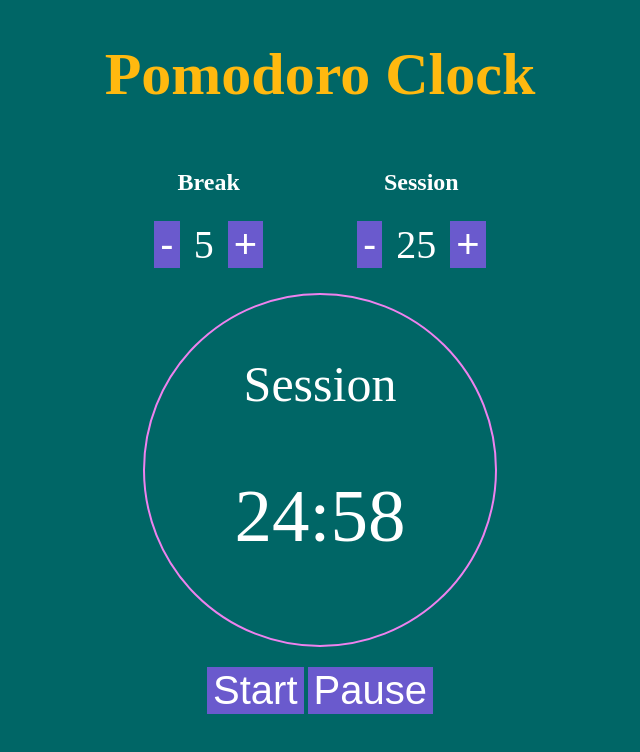
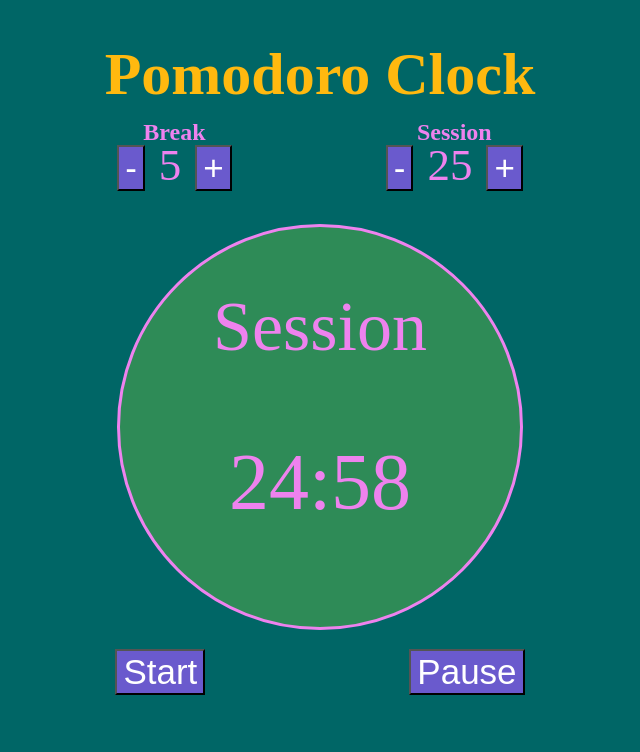
Before and after one commit to NhungNguyenThi/Task.2, a plain HTML site: page index.html in a window 1280 px wide. Both pictures are taken after a click on the button "Start". Shown: the whole page, without its empty margins (320-960 px from the left). Drawn offline with Linux system fonts and the light colour scheme.

Commit message:
Add files via upload

```diff
--- a/index.html
+++ b/index.html
@@ -11,27 +11,27 @@
 		  <div class="break">
 			<h2>Break</h2>
 			<div>
-			  <button class="in" id="minusBreak">-</button>
-			  <p class="in" id='break'>5</p>
-			  <button class="in" id="plusBreak">+</button>
+			  <button class="format" id="minusBreak" onclick="minusBreak()">-</button>
+			  <p class="format" id='break'>5</p>
+			  <button class="format" id="plusBreak" onclick="plusBreak()">+</button>
 			</div>
 		  </div>
-		  <div class="session">
+		  <div class="count">
 			<h2>Session</h2>
 			<div>
-			  <button class="in" id="minusCount">-</button>
-			  <p class="in" id="count">25</p>
-			  <button class="in" id="plusCount">+</button>
+			  <button class="format" id="minusCount" onclick="minusCount()">-</button>
+			   <p class="format" id="count">25</p>
+			  <button class="format" id="plusCount" onclick="plusCount()">+</button>
 			</div>
 		  </div>
 		</div>
-		<div class="clock" id="grad">
+		<div class="circle" id="circleba">
 		  <p id="title">Session</p>
-		  <p id="timer" style="font-size: 75px;"></p>
-
+		  <p id="timer" style="font-size: 80px;"></p>
 		</div>
 		<button id="startbtn">Start</button>
 		<button id="pausebtn">Pause</button>
+
     <script src="script.js"></script>
 </body>
 </html>
--- a/script.js
+++ b/script.js
@@ -1,13 +1,17 @@
+
+
   var countTime = 25;
 	var breakTime = 5;
-	var pause = false;
+	var pause = false;//work
 	var seconds = 0;
 	var minutes = 25;
 	var counting;
 
 document.getElementById("timer").innerHTML = minutes+ ":00";
-var x = document.getElementById("title").textContent;
+document.getElementById("count").value = countTime;
+document.getElementById("break").value = breakTime;
 function countDown(){
+  var x = document.getElementById("title").textContent;
   if(minutes == 0 && seconds == 0){
     if(x == "Session"){
       document.getElementById("title").innerHTML="Break";
@@ -31,6 +35,8 @@ function countDown(){
       }
     }
 }
+
+
 document.getElementById("startbtn").addEventListener("click", function(){
   if(pause == false){
      counting = setInterval(countDown, 1000);
@@ -43,3 +49,57 @@ document.getElementById("pausebtn").addEventListener("click", function(){
      pause = false;
    }
 });
+
+
+function minusBreak(){
+  if(pause == false){
+    if(breakTime > 1){
+      breakTime--;
+      document.getElementById("break").innerHTML=breakTime
+      document.getElementById("title").innerHTML="Session";
+      document.getElementById("timer").innerHTML = minutes+ ":00";
+      seconds = 0;
+      minutes = countTime;
+    }
+  }
+}
+
+function plusBreak() {
+  if(pause == false){
+    if(breakTime < 10){
+    breakTime++;
+    document.getElementById("break").innerHTML=breakTime;
+    document.getElementById("title").innerHTML="Session";
+    document.getElementById("timer").innerHTML = minutes+ ":00";
+    seconds = 0;
+    minutes = countTime;
+    }
+  }
+}
+
+
+function minusCount() {
+  if(pause == false){
+    if(countTime > 1){
+      countTime--;
+        document.getElementById("count").innerHTML = countTime;
+        document.getElementById("timer").innerHTML = countTime + ":00";
+        document.getElementById("title").innerHTML="Session";
+    }
+    seconds = 0;
+    minutes = countTime;
+  }
+}
+
+function plusCount() {
+  if(pause == false){
+    if(countTime < 60){
+      countTime++;
+        document.getElementById("count").innerHTML = countTime;
+        document.getElementById("timer").innerHTML = countTime + ":00";
+        document.getElementById("title").innerHTML="Session";
+        seconds = 0;
+        minutes = countTime;
+    }
+  }
+}
--- a/style.css
+++ b/style.css
@@ -1,56 +1,52 @@
 body{
   text-align: center;
-  margin: 0 auto;
-  font-family: Montserrat;
+  font-family: Time New Roman;
   background-color: #006666 ;
-  color: white;
+  color: violet;
 }
-.clock{
-  height: 350px;
-  width: 350px;
-  margin: 20px auto;
-  border: 2px solid violet;
-  border-radius: 100%;
-  cursor: pointer;
+.circle{
+  height: 400px;
+  width: 400px;
+  margin: 40px auto;
+  border: 3px solid violet;
+  border-radius: 75%;
+  cursor: grab;
 }
-#grad {
-	background-color: #006666;
+#circleba {
+	background-color: #2E8B57 ;
 }
 h1{
   font-size: 60px;
   font-family: Pacifico;
   color: #FFB90F;
 }
-
 .timers div{
   display: inline-block;
-  margin: 0px 20px;
+  margin: -50px 35px;
 }
-.in{
+.format{
   display: inline-block;
   margin: 5px;
 }
 button{
   color: white;
   background-color: #6A5ACD;
-  border:0;
-  outline: 0;
+  border:5;
+  font-size: 35px;
+  margin: -50px 100px;
 }
 button:hover{
   cursor: pointer;
   color: red;
-background-color: #BFEFFF;
+  background-color: #BFEFFF;
 }
 #break{
-  font-size: 40px;
+  font-size: 45px;
 }
 #count{
-	font-size: 40px;
-}
-button{
-    font-size: 40px;
+	font-size: 45px;
 }
 #title, #timer{
-  font-size: 50px;
+  font-size: 70px;
   margin-top: 60px;
 }
```
